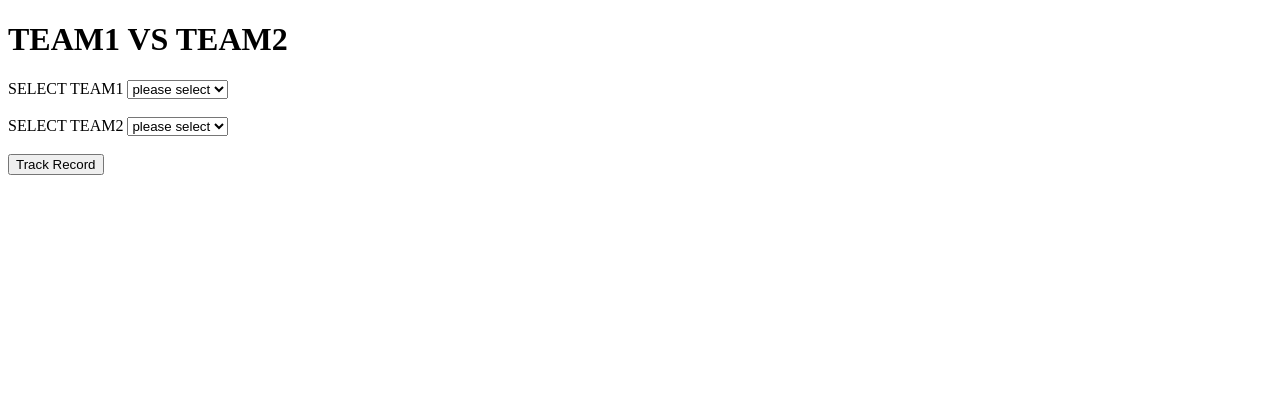
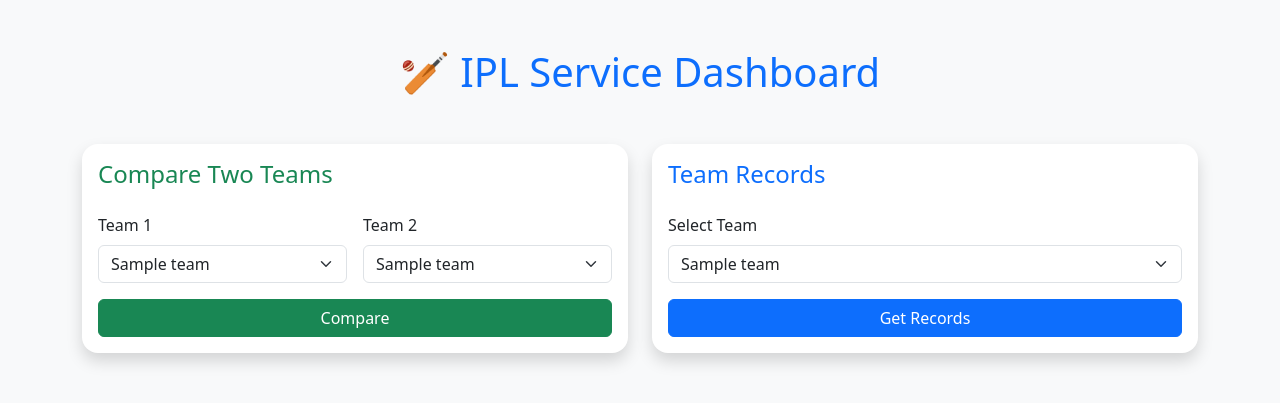
Before and after one commit to Ashwin268/IPL-web-app, a Flask app: page / in a window 1280 px wide. Shown: the top 403 px of the page. Run offline with Flask 3, Linux system fonts and the light colour scheme; a database or web service that is not in the repository returns one stand-in record (values such as "Sample title"); data that the repository does not hold is empty.

Commit message:
Add team comparison and records UI with improved API integration
- Implemented index.html with a clean and user-friendly design
- Integrated API calls for:
   - Team comparison
   - Individual team records
- Displayed results in a structured, user-friendly card format
- Updated Flask app routes to support new UI interactions

```diff
--- a/app.py
+++ b/app.py
@@ -15,9 +15,27 @@
     team2 = request.args.get('team2')
     responses = requests.get('http://127.0.0.1:5000/api/teams')
     teams = responses.json()['teams']
-
-    responses1 = requests.get('http://127.0.0.1:5000/api/compareTeams?team1={}&team2={}'.format(team1, team2))
-    return render_template('index.html', result = responses1.json(), teams=sorted(teams))
+    responses1 = requests.get(
+        'http://127.0.0.1:5000/api/compareTeams?team1={}&team2={}'.format(team1, team2)
+    )
+    print("COMPARE API RESPONSE:", responses1.json())
+    return render_template('index.html', result=responses1.json(), teams=sorted(teams))
 
 
+@app.route('/teamrecords')
+def teamrecords():
+    team = request.args.get('team')
+
+    responses = requests.get('http://127.0.0.1:5000/api/teams')
+    teams = responses.json()['teams']
+
+    result = None
+    if team:
+        responses1 = requests.get(
+            f'http://127.0.0.1:5000/api/teamRecords?team={team}'
+        )
+        result = responses1.json()
+
+    return render_template('index.html', teams=sorted(teams), team_result=result, selected_team=team)
+
 app.run(debug=True, port=7000)
--- a/templates/index.html
+++ b/templates/index.html
@@ -2,32 +2,89 @@
 <html lang="en">
 <head>
     <meta charset="UTF-8">
-    <title>IPL WEB Application</title>
+    <title>IPL Service Dashboard</title>
+    <!-- Bootstrap 5 -->
+    <link href="https://cdn.jsdelivr.net/npm/bootstrap@5.3.3/dist/css/bootstrap.min.css" rel="stylesheet">
 </head>
-<body>
-    <h1>TEAM1 VS TEAM2</h1>
+<body class="bg-light">
+    <div class="container py-5">
+        <h1 class="text-center mb-5 text-primary">🏏 IPL Service Dashboard</h1>
 
-    <form action="/teamvsteam" method="get">
-        <label>SELECT TEAM1</label>
-        <select name="team1">
-            <option>please select</option>
-            {% for i in teams %}
-            <option>{{ i }}</option>
+        <div class="row g-4">
+
+            <!-- Compare Teams Card -->
+            <div class="col-md-6">
+                <div class="card shadow border-0 rounded-4">
+                    <div class="card-body">
+                        <h4 class="card-title text-success mb-4">Compare Two Teams</h4>
+                        <form action="/teamvsteam" method="get" class="row g-3">
+                            <div class="col-md-6">
+                                <label class="form-label">Team 1</label>
+                                <select name="team1" class="form-select" required>
+                                    {% for t in teams %}
+                                        <option value="{{ t }}">{{ t }}</option>
                                     {% endfor %}
-        </select><br><br>
-        <label>SELECT TEAM2</label>
-        <select name="team2">
-            <option>please select</option>
-            {% for i in teams %}
-            <option>{{ i }}</option>
+                                </select>
+                            </div>
+                            <div class="col-md-6">
+                                <label class="form-label">Team 2</label>
+                                <select name="team2" class="form-select" required>
+                                    {% for t in teams %}
+                                        <option value="{{ t }}">{{ t }}</option>
                                     {% endfor %}
-        </select><br><br>
-        <input type="submit" value="Track Record">
+                                </select>
+                            </div>
+                            <div class="col-12">
+                                <button type="submit" class="btn btn-success w-100">Compare</button>
+                            </div>
                         </form>
+
                         {% if result %}
-{% for i in result %}
-<p>{{ i }} : {{ result[i] }}</p>
+                            <div class="mt-4">
+                                <h5 class="text-secondary">Comparison Result</h5>
+                                <div class="bg-light border rounded p-3">
+                                    <pre class="mb-0">{{ result | tojson(indent=2) }}</pre>
+                                </div>
+                            </div>
+                        {% endif %}
+                    </div>
+                </div>
+            </div>
+
+            <!-- Team Records Card -->
+            <div class="col-md-6">
+                <div class="card shadow border-0 rounded-4">
+                    <div class="card-body">
+                        <h4 class="card-title text-primary mb-4">Team Records</h4>
+                        <form action="/teamrecords" method="get" class="row g-3">
+                            <div class="col-12">
+                                <label class="form-label">Select Team</label>
+                                <select name="team" class="form-select" required>
+                                    {% for t in teams %}
+                                        <option value="{{ t }}" {% if selected_team == t %}selected{% endif %}>{{ t }}</option>
                                     {% endfor %}
+                                </select>
+                            </div>
+                            <div class="col-12">
+                                <button type="submit" class="btn btn-primary w-100">Get Records</button>
+                            </div>
+                        </form>
+
+                        {% if team_result %}
+                            <div class="mt-4">
+                                <h5 class="text-secondary">Team Records: {{ selected_team }}</h5>
+                                <div class="bg-light border rounded p-3">
+                                    <pre class="mb-0">{{ team_result | tojson(indent=2) }}</pre>
+                                </div>
+                            </div>
                         {% endif %}
+                    </div>
+                </div>
+            </div>
+
+        </div>
+    </div>
+
+    <script src="https://cdn.jsdelivr.net/npm/bootstrap@5.3.3/dist/js/bootstrap.bundle.min.js"></script>
 </body>
 </html>
```
Lines whose indentation alone changed are shown as unchanged.
